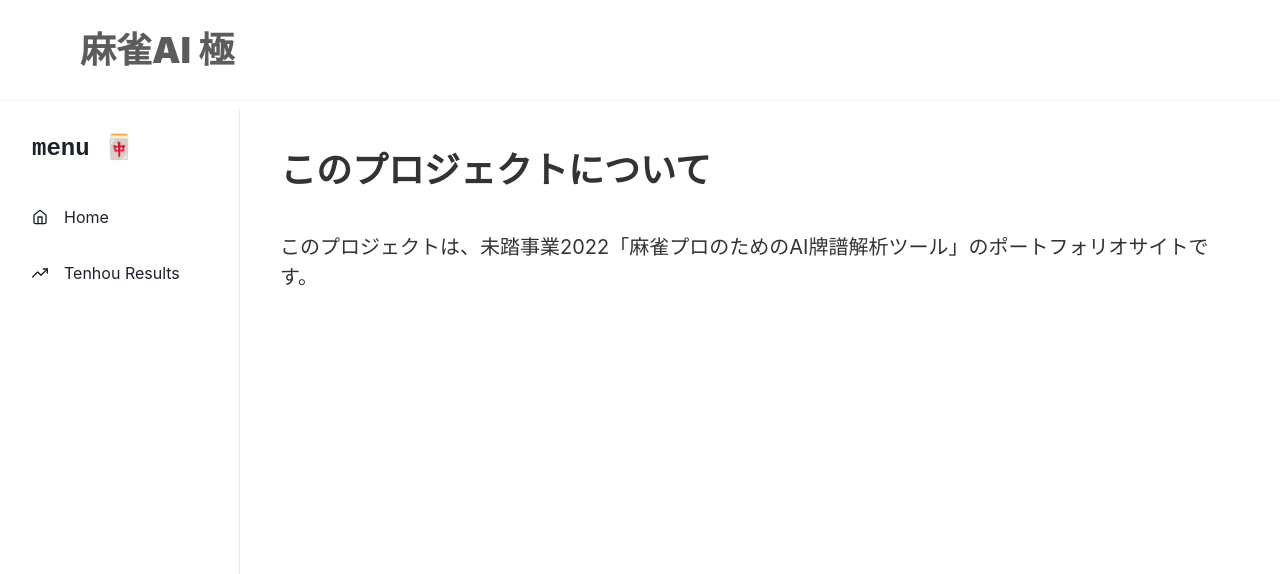
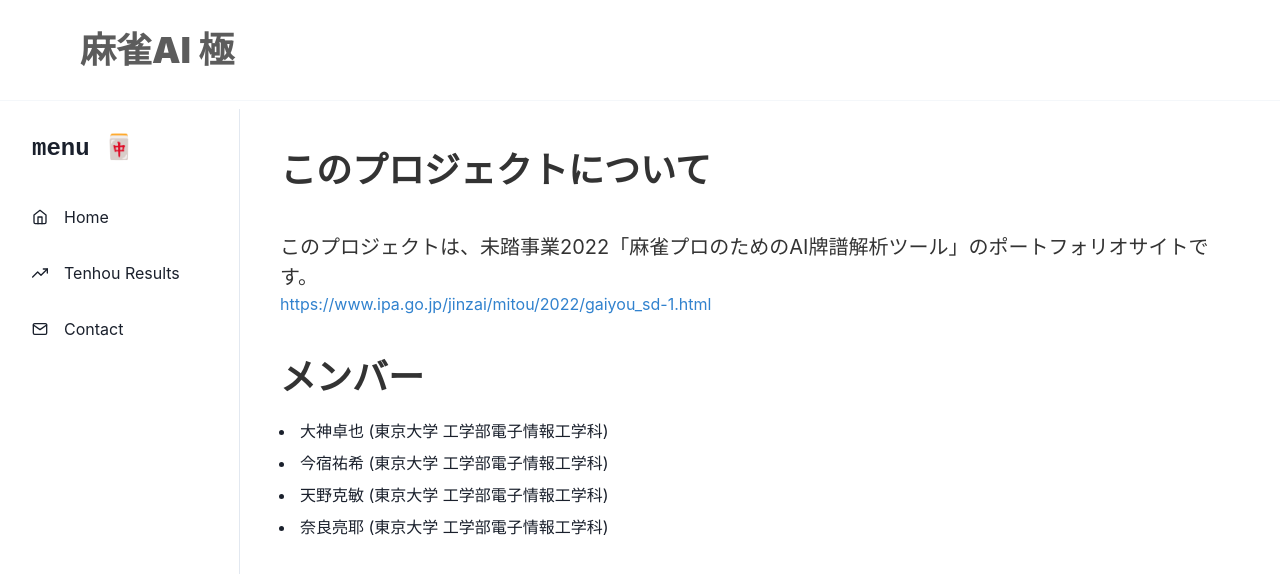
Before and after one commit to mitou2022-mahjong-ai/goku-portfolio, a Next.js app in the folder frontend/: page / in a window 1280 px wide. Shown: the top 574 px of the page. Built offline with nearby package versions, Linux system fonts and the light colour scheme.

Commit message:
feat: メールのページを作成

```diff
--- a/frontend/components/Layout.tsx
+++ b/frontend/components/Layout.tsx
@@ -5,7 +5,7 @@ import Header from "./Header";
 
 const Layout = ({ children }: { children: ReactNode }) => {
   return (
-    <VStack w="100%"  overflowX="scroll" overflowY="scroll">
+    <VStack w="100%" overflowX="scroll" overflowY="scroll">
       <Header />
       <Flex w="100%">
         <SimpleSidebar />
--- a/frontend/components/Sidebar.tsx
+++ b/frontend/components/Sidebar.tsx
@@ -21,7 +21,7 @@ import {
   DrawerCloseButton,
   Button,
 } from "@chakra-ui/react";
-import { FiHome, FiTrendingUp } from "react-icons/fi";
+import { FiHome, FiMail, FiTrendingUp } from "react-icons/fi";
 import { IconType } from "react-icons";
 
 interface LinkItemProps {
@@ -32,6 +32,7 @@ interface LinkItemProps {
 const LinkItems: Array<LinkItemProps> = [
   { name: "Home", icon: FiHome, link: "/" },
   { name: "Tenhou Results", icon: FiTrendingUp, link: "/tenhou_results" },
+  { name: "Contact", icon: FiMail, link: "/contact" },
 ];
 
 export const SimpleSidebar = () => {
--- a/frontend/pages/index.tsx
+++ b/frontend/pages/index.tsx
@@ -1,4 +1,11 @@
-import { Text, Box, Heading } from "@chakra-ui/react";
+import {
+  Text,
+  Box,
+  Heading,
+  Link,
+  UnorderedList,
+  ListItem,
+} from "@chakra-ui/react";
 import type { NextPage } from "next";
 import Layout from "../components/Layout";
 
@@ -10,6 +17,22 @@ const Page: NextPage = () => {
         <Text color="blackAlpha.800" pt="10" fontSize="xl">
           このプロジェクトは、未踏事業2022「麻雀プロのためのAI牌譜解析ツール」のポートフォリオサイトです。
         </Text>
+        <Link
+          pb="3"
+          href="https://www.ipa.go.jp/jinzai/mitou/2022/gaiyou_sd-1.html"
+          color="blue.500"
+        >
+          https://www.ipa.go.jp/jinzai/mitou/2022/gaiyou_sd-1.html
+        </Link>
+        <Heading color="blackAlpha.800" pt="10">
+          メンバー
+        </Heading>
+        <UnorderedList pt="4">
+          <ListItem p="1">大神卓也 (東京大学 工学部電子情報工学科)</ListItem>
+          <ListItem p="1">今宿祐希 (東京大学 工学部電子情報工学科)</ListItem>
+          <ListItem p="1">天野克敏 (東京大学 工学部電子情報工学科)</ListItem>
+          <ListItem p="1">奈良亮耶 (東京大学 工学部電子情報工学科)</ListItem>
+        </UnorderedList>
       </Box>
     </Layout>
   );
```
Also changed, not shown: frontend/pages/contact.tsx (added, +31 -0 lines).
